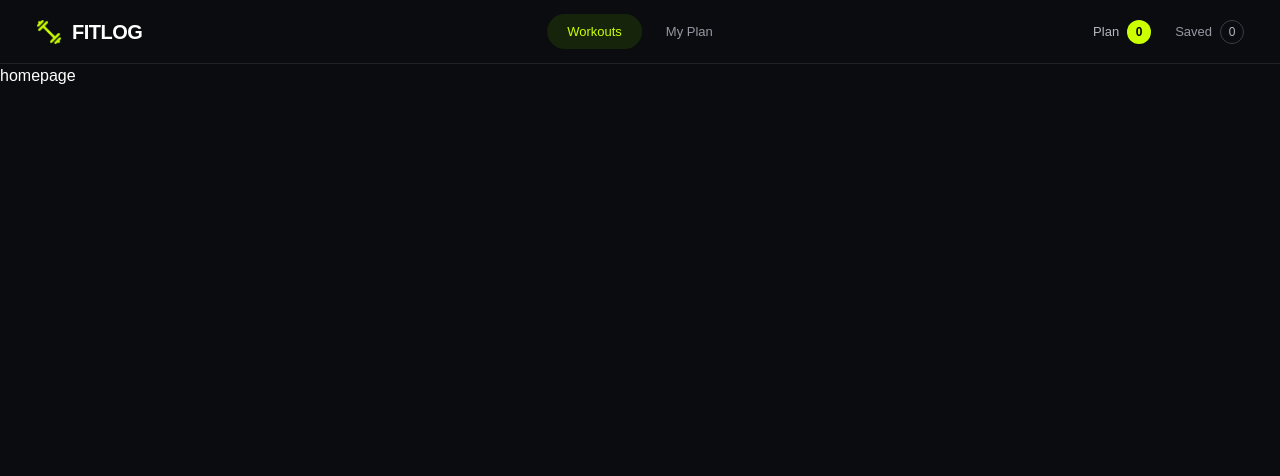
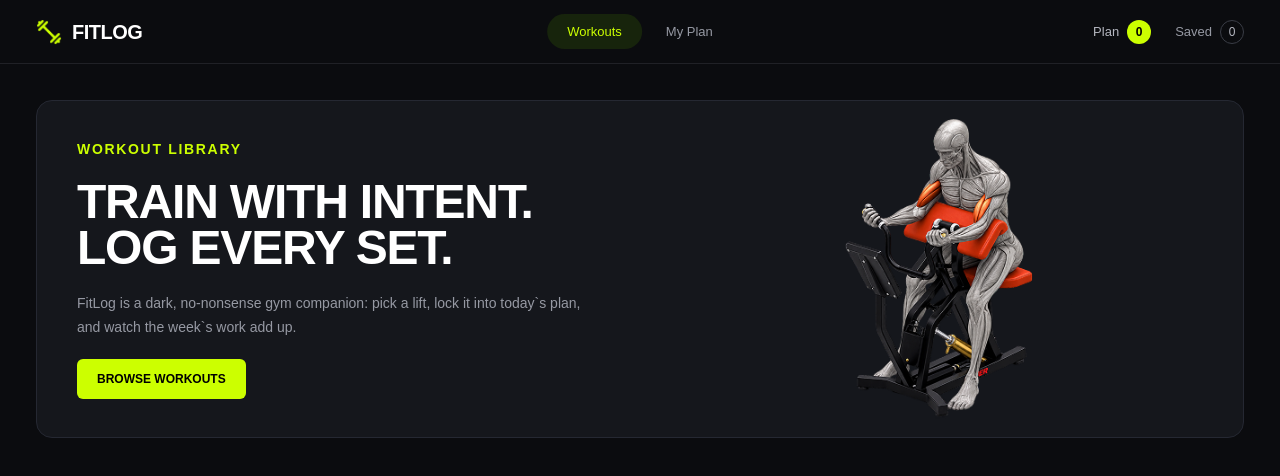
Before and after one commit to arifdeep75/fit-log, a Next.js app: page / in a window 1280 px wide. Shown: the top 476 px of the page. Built offline with nearby package versions, Linux system fonts and the light colour scheme.

Commit message:
hero section added

```diff
--- a/src/app/page.tsx
+++ b/src/app/page.tsx
@@ -1,11 +1,12 @@
-import React from 'react';
+import Hero from "../components/Hero";
 
-const page = () => {
+
+export default function Home() {
   return (
-    <div>
-      homepage
-    </div>
+    <main>
+      <Hero></Hero>
+      <section id="library">
+      </section>
+    </main>
   );
-};
-
-export default page;
+}
--- /dev/null
+++ b/src/components/Hero.tsx
@@ -0,0 +1,47 @@
+import Image from "next/image";
+
+const Hero = () => {
+  return (
+    <section className="mx-9 mt-9 rounded-2xl border border-[#252832] bg-[#15171c] overflow-hidden">
+      <div className="grid min-h-84 grid-cols-2 items-center">
+
+        <div className="pl-10">
+          <p className="mb-5 text-sm font-bold tracking-[0.12em] text-[#ccff00]">
+            WORKOUT LIBRARY
+          </p>
+
+          <h1 className="max-w-155 text-5xl font-black leading-[0.95] tracking-tight text-white">
+            TRAIN WITH INTENT. LOG EVERY SET.
+          </h1>
+
+          <p className="mt-5 max-w-130 text-sm leading-6 text-[#9699a3]">
+            FitLog is a dark, no-nonsense gym companion: pick a lift, lock it
+            into today`s plan, and watch the week`s work add up.
+          </p>
+
+          <a
+            href="#library"
+            className="mt-5 inline-flex items-center rounded-md bg-[#ccff00] px-5 py-3 text-xs font-bold text-black transition hover:bg-[#b8e600]"
+          >
+            BROWSE WORKOUTS
+          </a>
+        </div>
+
+
+        <div className="relative flex h-full items-center justify-center">
+          <Image
+            src="/assets/banner.png"
+            alt="Workout illustration"
+            width={450}
+            height={350}
+            className="h-75 w-auto object-contain"
+            priority
+          />
+        </div>
+
+      </div>
+    </section>
+  );
+};
+
+export default Hero;
```
